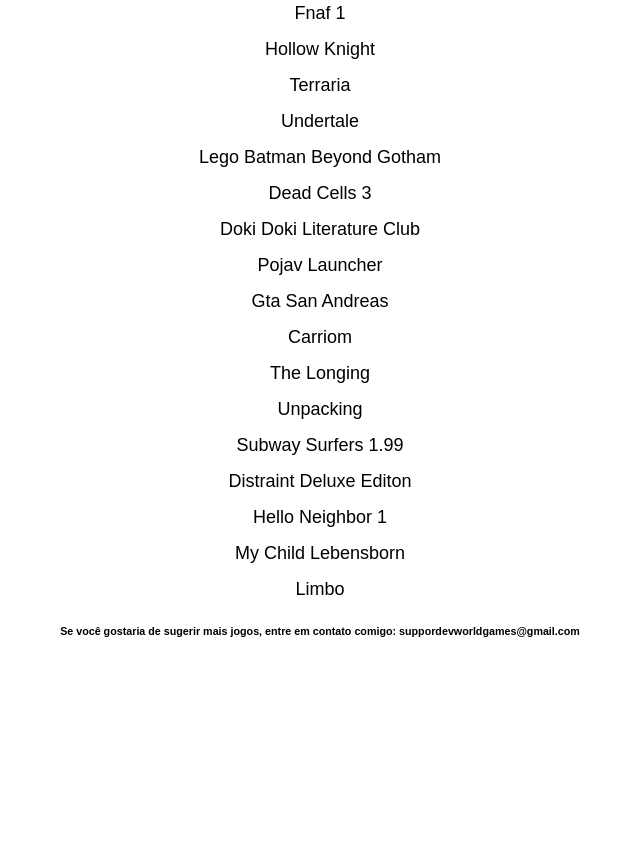
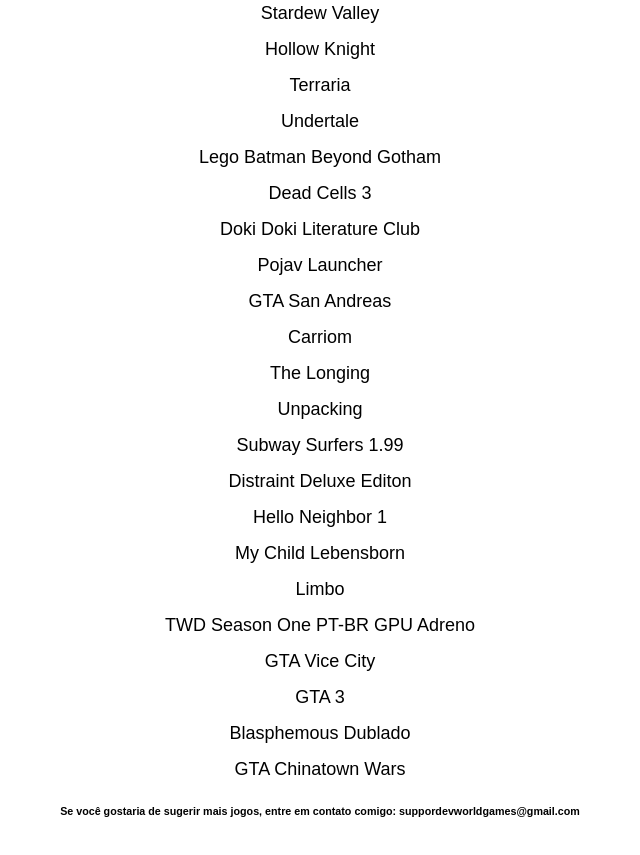
Before and after one commit to brn12kka/WorldLibrary, a plain HTML site: page index.html in a window 1280 px wide. Shown: the part 651-1506 px from the top of the page, without its empty margins (320-960 px from the left). Before the commit the page ends 1341 px from the top, so only its background shows below. Drawn offline with Linux system fonts and the light colour scheme.

Commit message:
site 0.4

```diff
--- a/index.html
+++ b/index.html
@@ -61,13 +61,13 @@
         <li><a href="https://www.mediafire.com/file/z14msdazeq26kwq/%25F0%259F%2587%25A7%25F0%259F%2587%25B7%25F0%259F%2594%25A5Bloons-td-6_na_Vers%25C3%25A3o_47.0_Atualizado_%255BBY_CLZINZX%255D.apk/file?dkey=z14msdazeq26kwq" target="_blank">Bloons TD6</a></li>
         <li><a href="https://www.mediafire.com/file/huln2xzly8ucl59/MINECRAFT+1.21.60+OFICIAL+By-GT.apk/file" target="_blank">Minecraft 1.21.60</a></li>
         <li><a href="https://www.mediafire.com/file/jo1afe7lcva9vce/Retail_V6.0_ModBR_%2528WhiteVersion%2529.apk/file" target="_blank">Retail Store (Mod BR)</a></li>
+        <li><a href="https://www.mediafire.com/file/n60zqyyixthzm1f/Five-Nights-at-Freddys-v2-0-2.apk/file" target="_blank">Fnaf 1</a></li>
         <li><a href="https://www.mediafire.com/file/vdrn6u2r0qqmplu/FNaF+2+Remastered+Dublado+v2.0.3+by+hopkins.apk/file?dkey=dl8g2m37jxb&r=1184&dkey=vdrn6u2r0qqmplu" target="_blank">Fnaf 2</a></li>
         <li><a href="https://www.mediafire.com/file/fvho6qy7tbjat9x/FNaF_3_Remastered_Dublado_by_GAMER26083.apk/file?dkey=zqzq2ipqon4&r=935" target="_blank">Fnaf 3</a></li>
         <li><a href="https://www.mediafire.com/file/qgwyulx91dyt6ww/Five_Nights_at_Freddy%2527s_4_v2.0.apk/file?dkey=sj841he24vc&r=772" target="_blank">Fnaf 4</a></li>
         <li><a href="https://www.mediafire.com/file/157o4xe4isquf78/Fnaf_SL_Dublado.apk/file" target="_blank">Fnaf Sister Location</a></li>
         <li><a href"https://www.mediafire.com/file/u6zdjgv4d1sg2bm/FNaF+6%3B+%28Dublado%29+Dubbing+Night.apk/file" target="_blank">Fnaf Pizzaria Simulator</a></li>
         <li><a href="https://www.mediafire.com/file/1wphmpfhcm0f2vu/stardew+valley+mobile.apk/file?dkey=lek65x5g6qv&r=530" target="_blank">Stardew Valley</a></li>
-        <li><a href="https://www.mediafire.com/file/n60zqyyixthzm1f/Five-Nights-at-Freddys-v2-0-2.apk/file" target="_blank">Fnaf 1</a></li>
         <li><a href="https://www.mediafire.com/file/isq8ai07rkuyaeb/Hollow_knight.apk/file" target="_blank">Hollow Knight</a></li>
         <li><a href="https://www.mediafire.com/file/mck6ggybc9ccn52/TERRARIA+@math.zip/file" target="_blank">Terraria</a></li>
         <li><a href="https://www.mediafire.com/file/moli34gl0agokn2/Undertale+Pt-Br+Mobile.zip/file" target="_blank">Undertale</a></a></li>
@@ -75,7 +75,7 @@
         <li><a href="https://www.mediafire.com/file/z69zkfjy154kezl/Dead_Cells_3.3.15_.apk/file" target="_blank">Dead Cells 3</a></li>
         <li><a href="https://www.mediafire.com/download/iawl50ltzpr35nx?dkey=w9h4ds6i2uy&r=1124" target="_blank">Doki Doki Literature Club</a></li>
         <li><a href="https://www.mediafire.com/file/hh3rr8j833epnv0/Pojav+Launcher.xapk/file" target="_blank">Pojav Launcher</a></li>
-        <li><a href="https://www.mediafire.com/file_premium/e2wg1358wdirjyd/grand-theft-auto-san-andreas-v2.11.229-fix-apkvision.apk/file" target="_blank">Gta San Andreas</a></li>
+        <li><a href="https://www.mediafire.com/file_premium/e2wg1358wdirjyd/grand-theft-auto-san-andreas-v2.11.229-fix-apkvision.apk/file" target="_blank">GTA San Andreas</a></li>
         <li><a href="https://www.mediafire.com/file/5o509jq2haof9eq/Carrion+v1.0.34+[IMPERADOR].apk/file" target="_blank">Carriom</a></li>
         <li><a href="https://www.mediafire.com/file/bnb1bpdk5rlzndu/The_Longing_v1.10_by_Prometia.apk/file" target="_blank">The Longing</a></li>
         <li><a href="https://www.mediafire.com/file/mzqdxdhrhdjehwj/Unpacking.apk/file" target="_blank">Unpacking</a></li>
@@ -84,6 +84,11 @@
         <li><a href="https://www.mediafire.com/download/gxuk4mu4lccic86?dkey=4weha2877cf&r=198" target="_blank">Hello Neighbor 1</a></li>
         <li><a href="https://www.mediafire.com/file/50q4kermqj2oim2/My_Child_Lebensborn_Mod_V2.0.103.apk/file" target="_blank">My Child Lebensborn</a></li>
         <li><a href="https://www.mediafire.com/file/objml7uybh37z9j/Limbo_vers%25C3%25A3o_1.20.apk/file" target="_blank">Limbo</a></li>
+        <li><a href="https://www.mediafire.com/file/yxlnopp8rxxmome/TWD+S1+APK+OBB+ADRENO+PT-BR+GAMES+INTERACTIVE+06-2024.7z/file" target="_blank">TWD Season One PT-BR GPU Adreno</a></li>
+        <li><a href="https://www.mediafire.com/file/pxccpqaegfinfjl/GTA_VC_APK%252BOBB%252BDATA_PT-BR_ByHT.rar/file?dkey=lbdf8xwl8qe&r=891" target="_blank">GTA Vice City</a></li>
+        <li><a href="https://www.mediafire.com/file/nc3dr80rfiwy9ex" target="_blank">GTA 3</a></li>
+        <li><a href="https://www.mediafire.com/file/4wd213l9heq809k/Blasphemous_Dublado.apk/file?dkey=vr1ftnb9jub&r=88&dkey=4wd213l9heq809k" target="_blank">Blasphemous Dublado</a></li>
+        <li><a href="" target="_blank">GTA Chinatown Wars</a></li>
 
 
     </ul>
```
